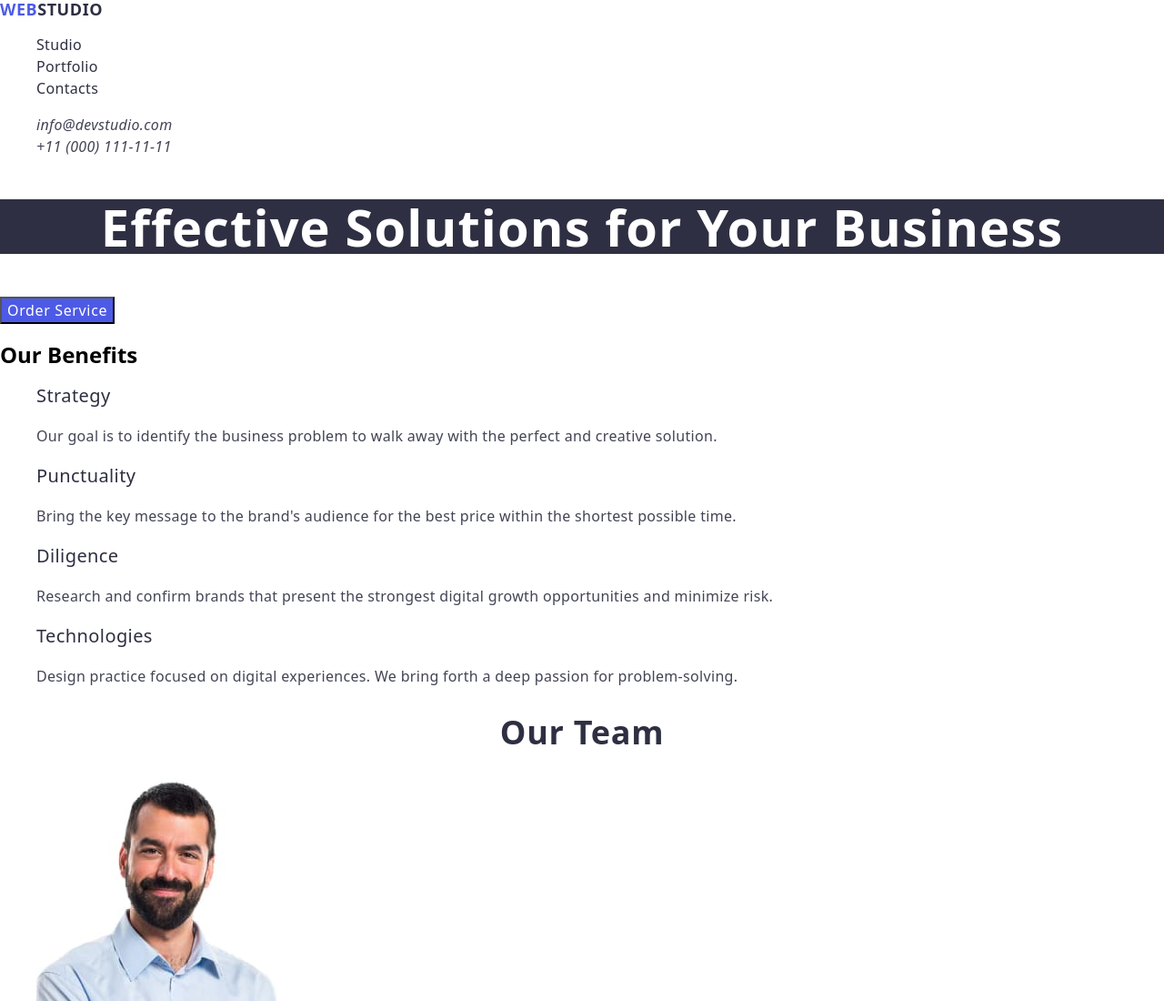
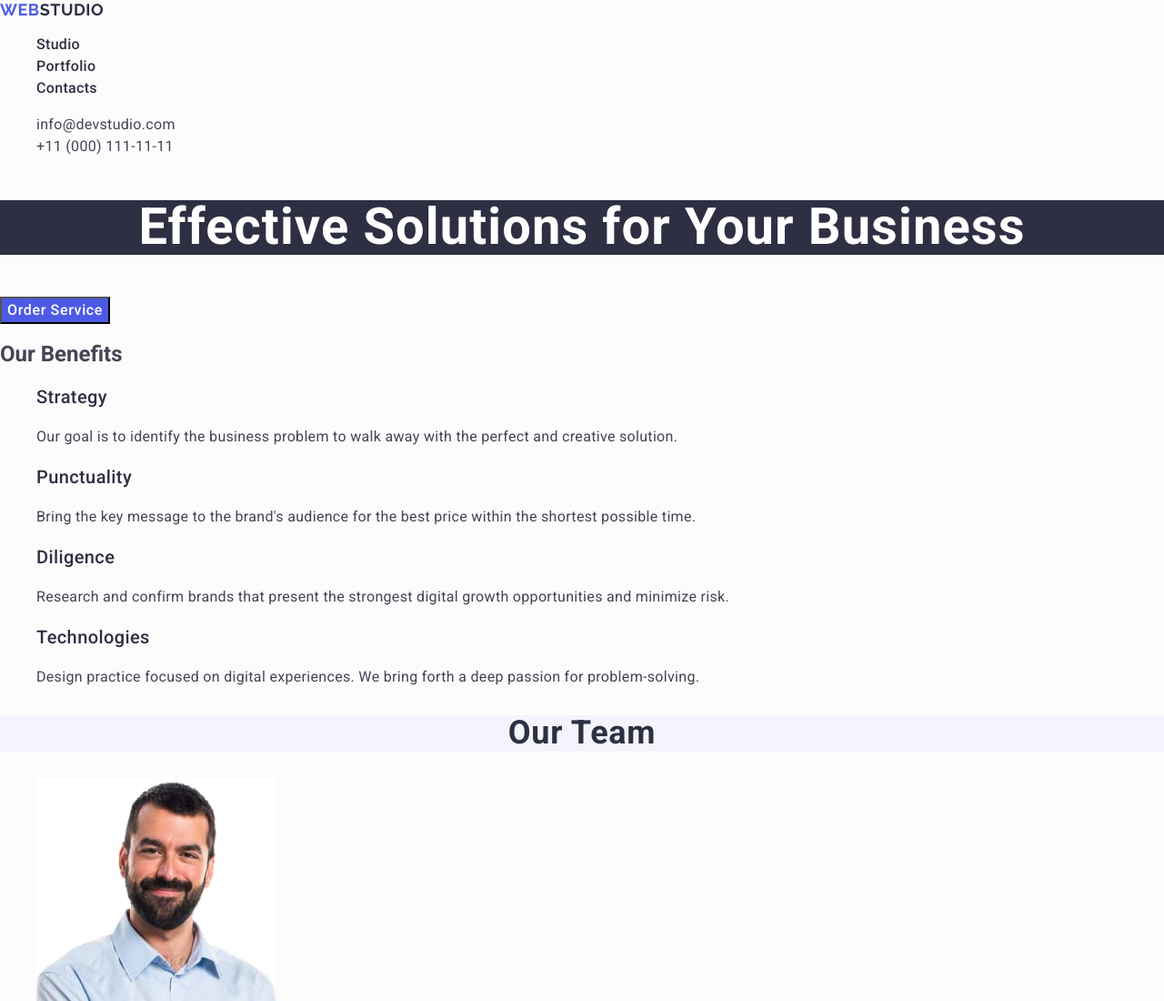
Before and after one commit to DianaOlegivna/goit-markup-hw-06, a plain HTML site: page index.html in a window 1280 px wide. Shown: the top 1100 px of the page at 91% size. Drawn offline with nearby package versions, Linux system fonts and the light colour scheme.

Commit message:
update index html file

```diff
--- a/css/styles.css
+++ b/css/styles.css
@@ -12,7 +12,7 @@ button {
     cursor: pointer;
 }
 
-.body {
+body {
     font-family: "Roboto", sans-serif;
     color: #434455;
     background-color: #fcfcfc;
@@ -31,11 +31,12 @@ button {
 
 .page-logo {
     font-weight: 700;
+    font-family: "Raleway", sans-serif;
         font-size: 18px;
-        line-height: 1.16667;
+        line-height: 1.17;
         letter-spacing: 0.03em;
         text-transform: uppercase;
-        color: #2e2f42;
+        color: #4d5ae5;
 }
 .color-text {
     font-weight: 700;
@@ -43,7 +44,11 @@ button {
         line-height: 1.16667;
         letter-spacing: 0.03em;
         text-transform: uppercase;
-        color: #4d5ae5;
+        color: #2e2f42;
+}
+
+.page-address {
+    font-style: normal;
 }
 
 .menu-link {
@@ -77,16 +82,17 @@ button {
 .main-title {
     font-weight: 700;
         font-size: 56px;
-        line-height: 1.07143;
+        line-height: 1.07;
         letter-spacing: 0.02em;
         text-align: center;
         color: #fff;
-        background: #2e2f42;
+        background-color: #2e2f42;
 }
 
 
 .order-service-btn {
     font-weight: 500;
+    font-family: "Roboto", sans-serif;
         line-height: 1.5;
         letter-spacing: 0.04em;
         color: #ffffff;
@@ -153,10 +159,12 @@ button {
 .section-title {
     font-weight: 700;
         font-size: 36px;
-        line-height: 1.11111;
+        line-height: 1.11;
         letter-spacing: 0.02em;
         text-align: center;
         color: #2e2f42;
+        background-color: #F4F4FD;
+        text-transform: capitalize;
 }
 
 .portfolio-list-title {
@@ -165,7 +173,9 @@ button {
         line-height: 1.2;
         letter-spacing: 0.02em;
         color: #2e2f42;
+        background-color: #ffffff;
 }
+
 
 .portfolio-description {
         line-height: 1.5;
@@ -181,6 +191,6 @@ button {
         line-height: 1.5;
         letter-spacing: 0.02em;
         color: #f4f4fd;
-        background: #2e2f42;
+        background-color: #2e2f42;
 }
 /*=========== /Page Footer ========= */
--- a/index.html
+++ b/index.html
@@ -18,18 +18,17 @@
     <!-- Page Header -->
     <header class="page-header">
         <nav class="page-nav">
-            <a class="page-logo" href="index.html">
-                <span class="color-text"> Web</span>Studio
+            <a class="page-logo" href="./index.html"> Web<span class="color-text">Studio </span>
             </a>
             <ul class="menu">
                 <li class="menu-item">
-                    <a class="menu-link" href="index.html">Studio</a>
+                    <a class="menu-link" href="./index.html">Studio</a>
                 </li>
                 <li class="menu-item">
-                    <a class="menu-link" href="index.html">Portfolio</a>
+                    <a class="menu-link" href="./index.html">Portfolio</a>
                 </li>
                 <li class="menu-item">
-                    <a class="menu-link" href="index.html">Contacts</a>
+                    <a class="menu-link" href="./index.html">Contacts</a>
                 </li>
             </ul>
         </nav>
```
